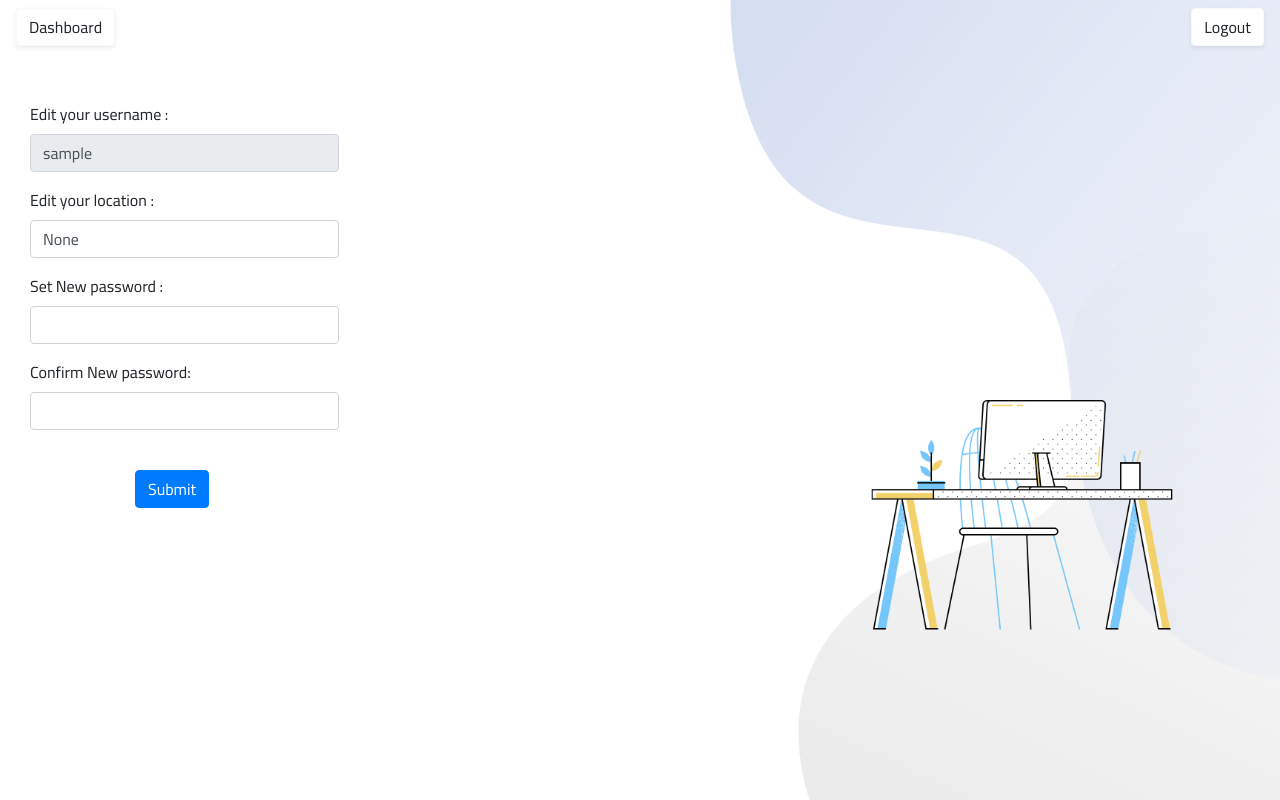
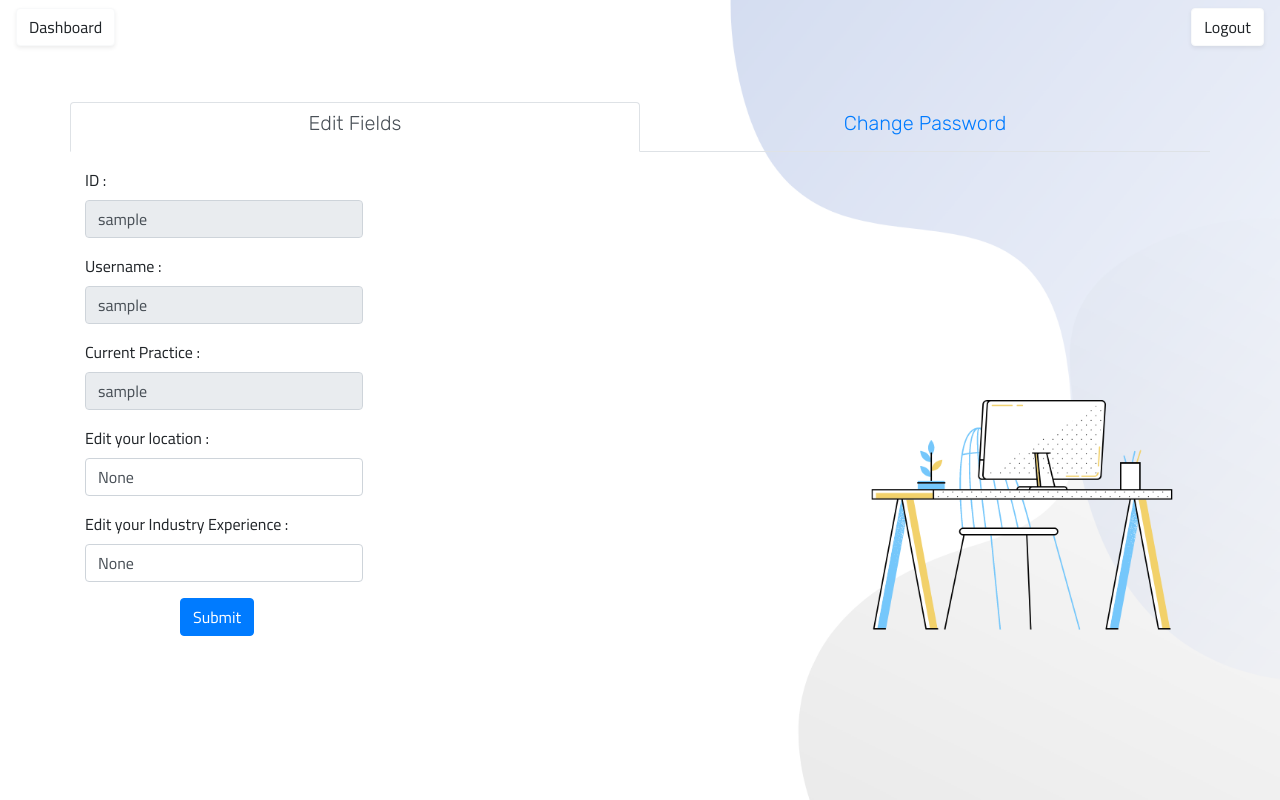
Before and after one commit to MahanteshR/skillMatrix, a Flask app: page /edit_profile in a window 1280 px wide. Run offline with Flask 2, Linux system fonts and the light colour scheme; the visitor is signed in with stand-in values (Sample User, id 1); data comes from the database, SQL or seed files in the repository; some libraries are stand-ins or nearby versions.

Commit message:
edit_profile changes

```diff
--- a/app/templates/edit_profile.html
+++ b/app/templates/edit_profile.html
@@ -5,22 +5,62 @@
         body{
             background-image: url("static/res/edit_pro.png");
             font-family: 'Cairo', sans-serif;
+            background-size: cover;
+            background-repeat: no-repeat;
         }
     </style>
-    <div class="container-fluid" style="padding-left: 30px;">
+
+<section id="tabs">
+	<div class="container">
+		<div class="row">
+			<div class="col-xs-12 ">
+				<nav>
+					<div class="nav nav-tabs nav-fill" id="nav-tab" role="tablist">
+						<a class="nav-item nav-link active" id="nav-home-tab" data-toggle="tab" href="#nav-home" role="tab" aria-controls="nav-home" aria-selected="true" style="width: 570px;"><h5 style="font-family: Rubik">Edit Fields</h5></a>
+						<a class="nav-item nav-link" id="nav-profile-tab" data-toggle="tab" href="#nav-profile" role="tab" aria-controls="nav-profile" aria-selected="false" style="width: 570px;"><h5 style="font-family: Rubik">Change Password</h5></a>
+					</div>
+				</nav>
+
+
+				<div class="tab-content py-3 px-3 px-sm-0" id="nav-tabContent">
+<!--                     left side nav tab-->
+					<div class="tab-pane fade show active" id="nav-home" role="tabpanel" aria-labelledby="nav-home-tab">
+                        <div class="container-fluid">
                             <form action="" method="post" id="form">
+                                <div class="form-group">
+                                    <label for="id">ID : </label>
+                                    <input type="text" class="form-control" name="username" id="id" value={{name}} style="width: 25%;" disabled>
+                                </div>
 
                                 <div class="form-group">
-                <label for="username">Edit your username : </label>
+                                    <label for="username">Username : </label>
                                     <input type="text" class="form-control" name="username" id="username" value={{name}} style="width: 25%;" disabled>
                                 </div>
 
+                                <div class="form-group">
+                                    <label for="username">Current Practice : </label>
+                                    <input type="text" class="form-control" name="username" id="practice" value={{name}} style="width: 25%;" disabled>
+                                </div>
 
                                 <div class="form-group">
                                     <label for="username">Edit your location : </label>
                                     <input type="text" class="form-control" name="username" id="location" value={{loc}} style="width: 25%;">
                                 </div>
 
+                                <div class="form-group">
+                                    <label for="username">Edit your Industry Experience : </label>
+                                    <input type="text" class="form-control" name="username" id="exp" value={{loc}} style="width: 25%;">
+                                </div>
+
+                                <button style="margin-left: 95px;" type="submit" class="btn btn-primary" form="form" value="Submit" id="button">Submit</button>
+                            </form>
+                        </div>
+					</div>
+
+<!--                     Right side nav tab-->
+					<div class="tab-pane fade" id="nav-profile" role="tabpanel" aria-labelledby="nav-profile-tab">
+					    <form action="" method="post" id="pass_form">
+                            <div class="container-fluid">
                                 <script>
                                     var check = function() {
                                       if (document.getElementById('password').value ==
@@ -43,11 +83,15 @@
                                     <label for="confirm_password">Confirm New password: </label>
                                   <input type="password" class="form-control" name="confirm_password" id="confirm_password" onkeyup='check();' style="width: 25%;">
                                 </div>
-            <span id='message'></span>
 
-            <br>
-            <button style="margin-left: 105px;" type="submit" class="btn btn-primary" form="form" value="Submit" id="button">Submit</button>
-            <br>
+                                <button style="margin-left: 97px;" type="submit" class="btn btn-primary" form="pass_form" value="Submit" id="button_pass">Submit</button>
+                            </div>
                         </form>
                     </div>
+				</div>
+
+			</div>
+		</div>
+	</div>
+</section>
 {% endblock %}
```
Lines whose indentation alone changed are shown as unchanged.
